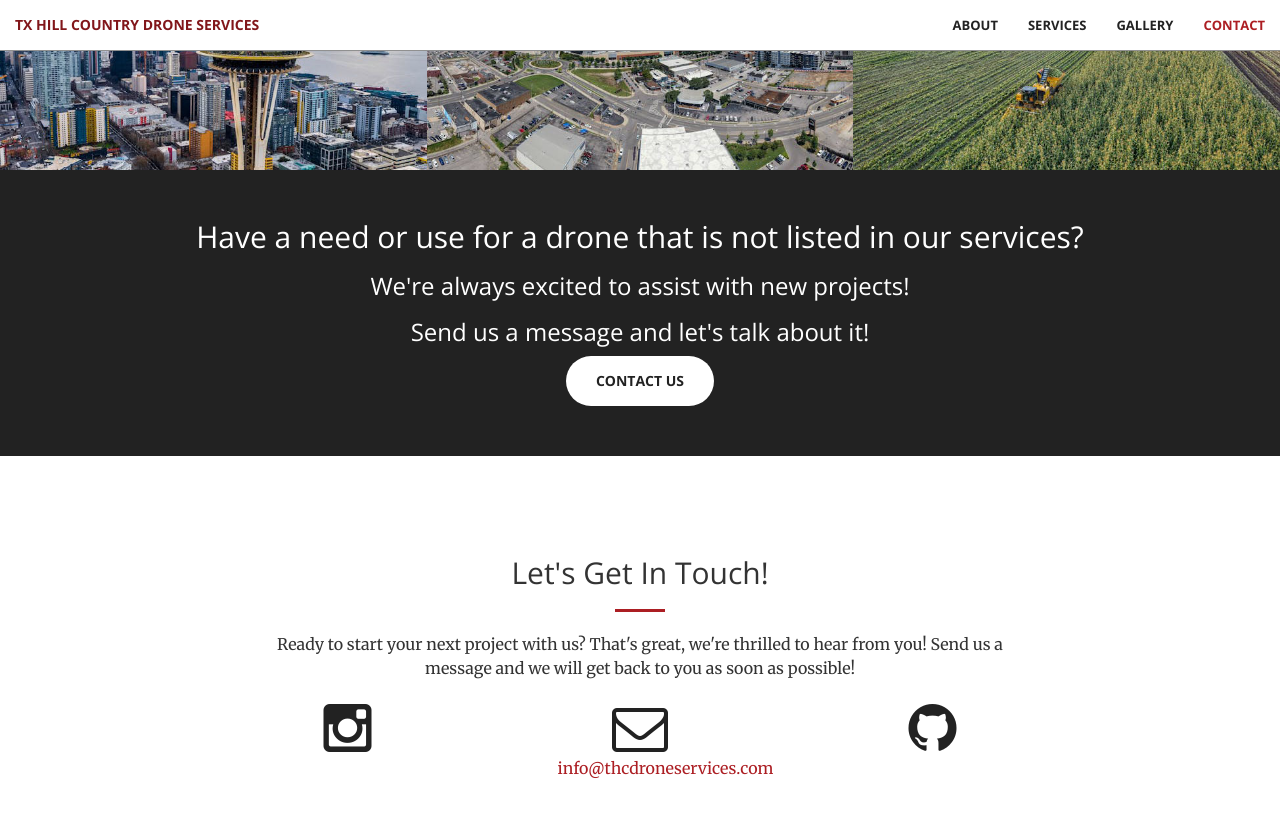
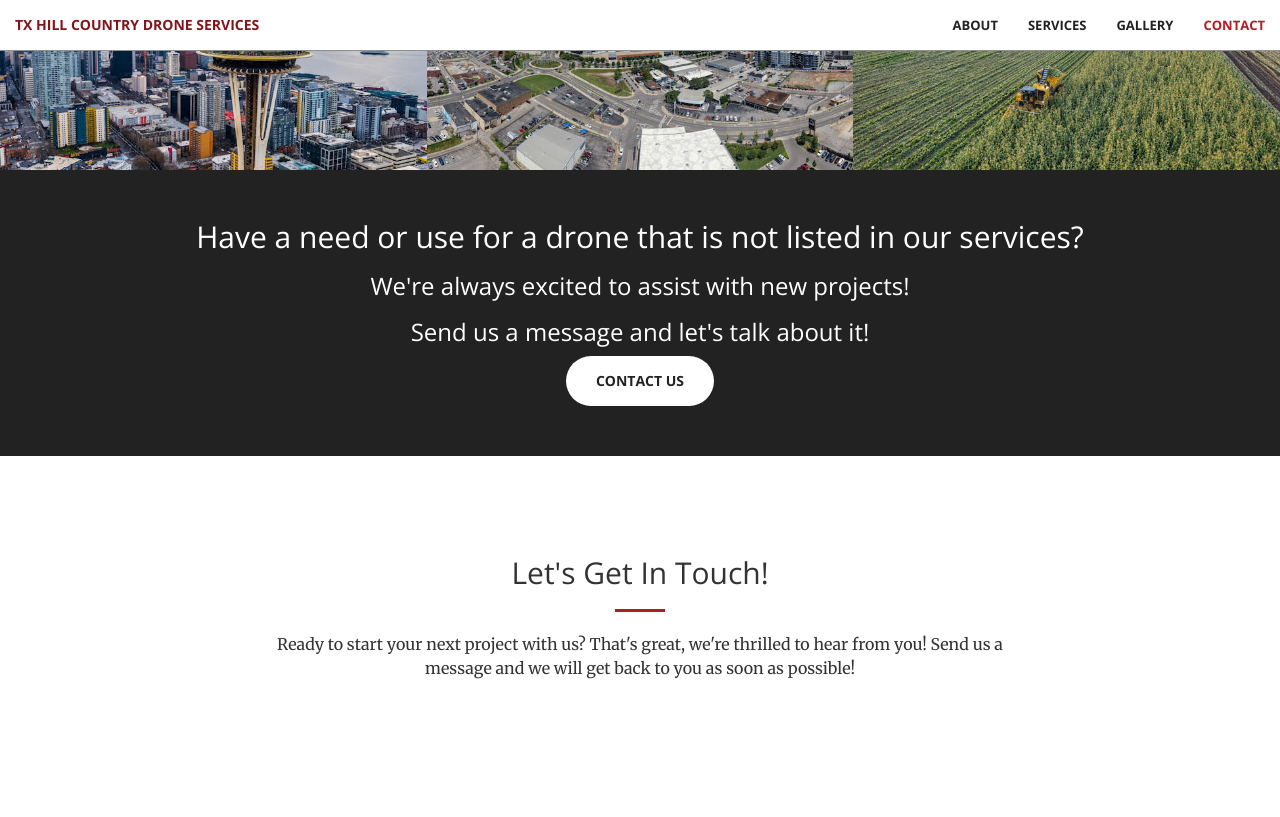
Before and after one commit to thcdroneservices/thcdroneservices.github.io, a Jekyll site: the page built from index.html, in a window 1280 px wide and 900 px high, scrolled down 2830 px. Shown: the top 817 px of the window. Built offline with Jekyll 4.4.1, drawn with Linux system fonts in a browser that asks for light colours.

Commit message:
update test

```diff
--- a/_includes/contact.html
+++ b/_includes/contact.html
@@ -6,22 +6,7 @@
                 <hr class="primary">
                 <p>Ready to start your next project with us? That's great, we're thrilled to hear from you! Send us a message and we will get back to you as soon as possible!</p>
             </div>
-        <div class="col-lg-2 col-lg-offset-2 text-center">
-            <a href="https://instagram.com/{{ site.instagram_username }}">
-                <i class="fa fa-instagram fa-3x wow bounceIn" data-wow-delay=".1s"></i>
-                <p>{{ site.instagram_username }}</p>
-            </a>
-        </div>
-        <div class="col-lg-2 col-lg-offset-1 text-center">
-            <a href="mailto:{{ site.email }}">
-            <i class="fa fa-envelope-o fa-3x wow bounceIn" data-wow-delay=".1s"></i>
-                <p>{{ site.email }}</p>
-            </a>
-        </div>
-        <div class="col-lg-2 col-lg-offset-1 text-center">
-            <a href="https://github.com/{{ site.github_username }}">
-            <i class="fa fa-github fa-3x wow bounceIn" data-wow-delay=".1s"></i>
-                <p>{{ site.github_username }}</p>
+
             </a>
         </div>
 
```
